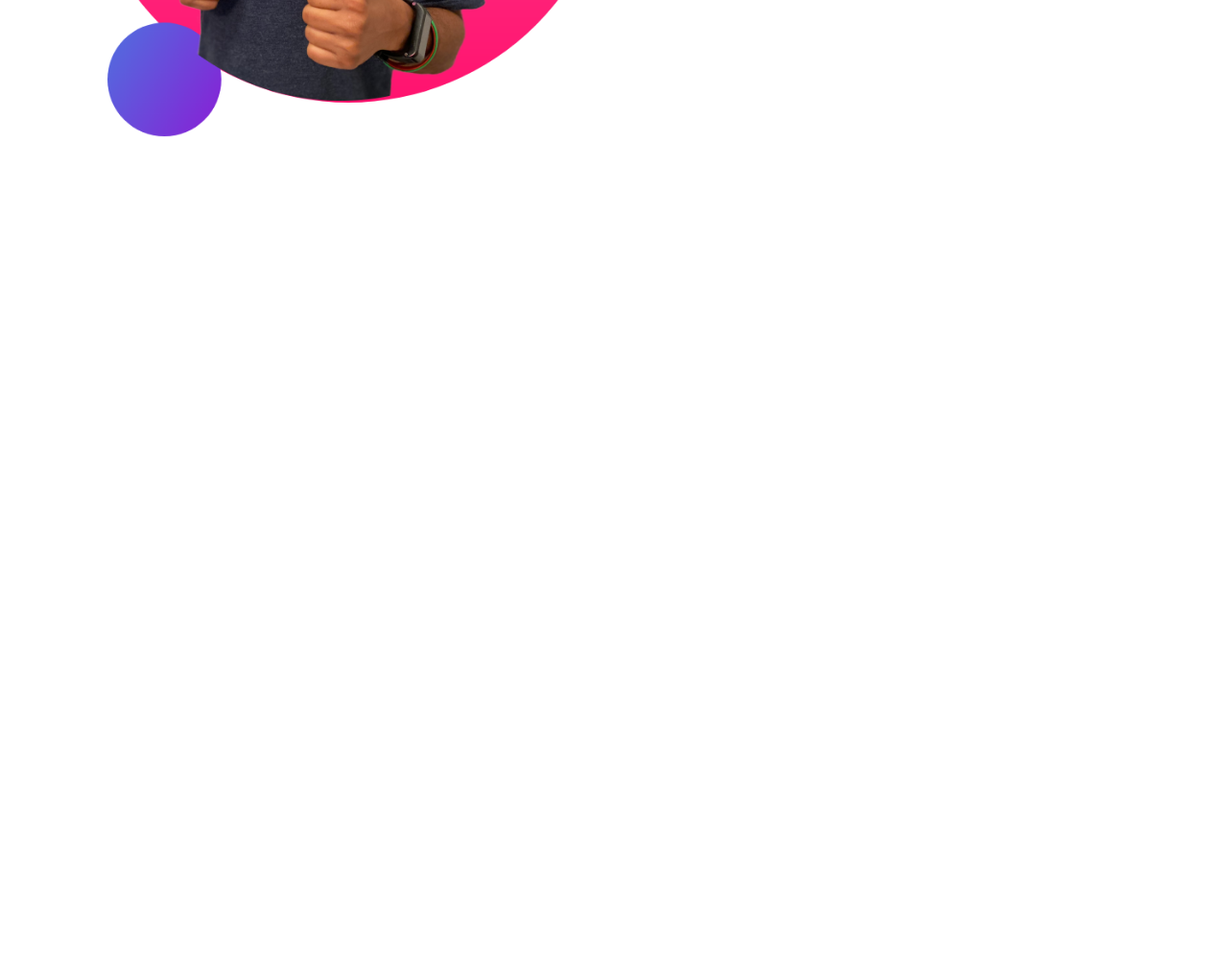
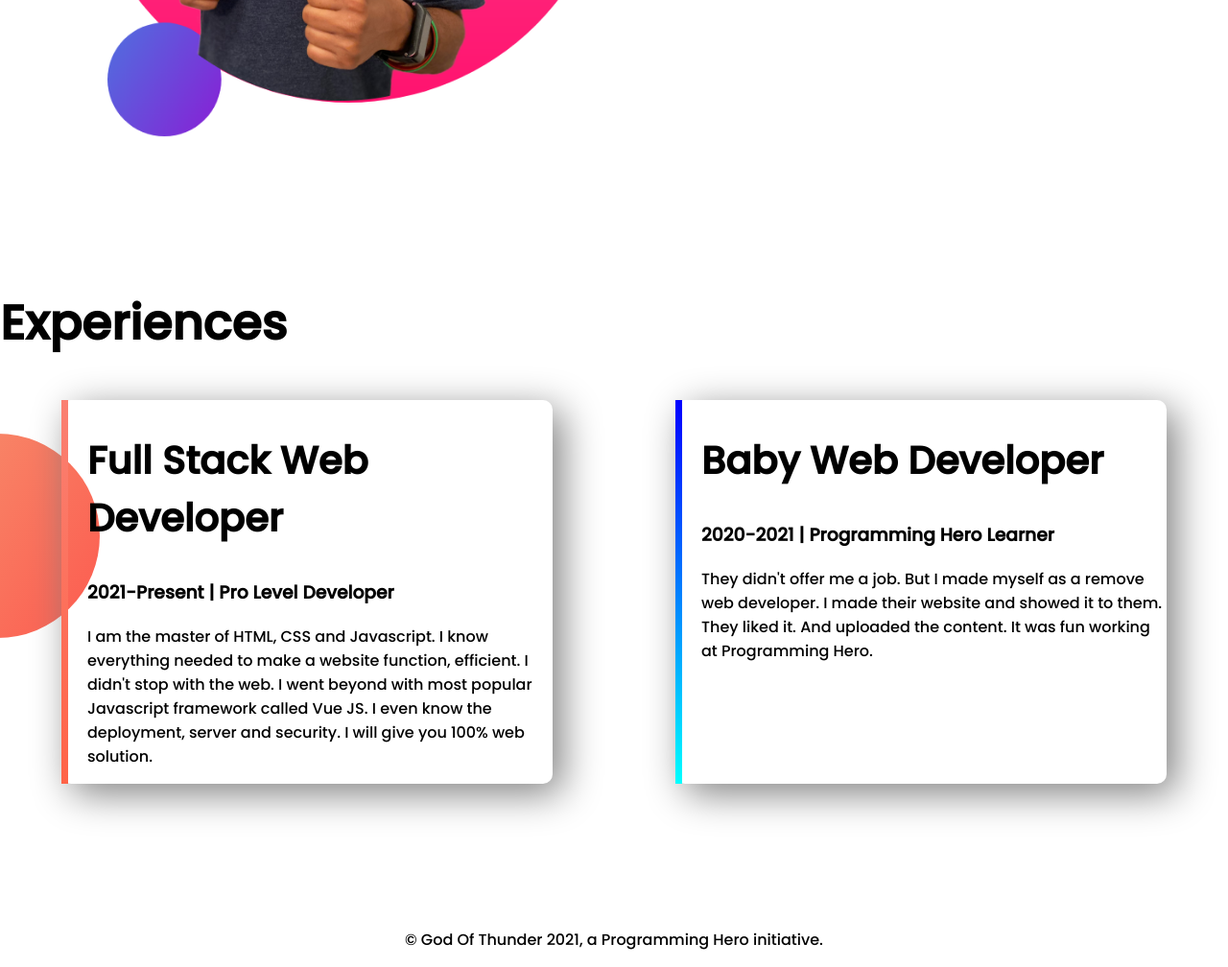
Before and after one commit to raihan6714/developer-portfolio, a plain HTML site: page index.html in a window 1280 px wide. Shown: the part 1214-2222 px from the top of the page at 96% size. Before the commit the page ends 1514 px from the top, so only its background shows below. Drawn offline with Linux system fonts and the light colour scheme.

Commit message:
footer and exprince section added

```diff
--- a/index.html
+++ b/index.html
@@ -12,7 +12,7 @@
 </head>
 
 <body>
-    <section class="top-banner">
+    <section class="top-banner flexible-container">
         <div class="hafe-width">
             <h1>welcome To</h1>
             <h1><span class="orange-color">God Of Thudner's</span> World!</h1>
@@ -30,7 +30,7 @@
         </div>
 
     </section>
-    <section class="dream-big">
+    <section class="dream-big flexible-container">
         <div class="hafe-width">
             <img src="images/jhankar2.png" alt="my photo without backgroung">
         </div>
@@ -42,6 +42,29 @@
             <a class="link-button" target="_blank" href="#">DOWNLOAD RESUME</a>
         </div>
     </section>
+    <section class="experience-area">
+        <h1>Experiences</h1>
+        <div class="flexible-container">
+            <div id="full-stack-experience" class="experience-item">
+                <h2>Full Stack Web Developer</h2>
+                <h3>2021-Present | Pro Level Developer</h3>
+                <p>I am the master of HTML, CSS and Javascript. I know everything needed to make a website function,
+                    efficient. I didn't stop with the web. I went beyond with most popular Javascript framework called
+                    Vue
+                    JS. I even know the deployment, server and security. I will give you 100% web solution.</p>
+            </div>
+            <div id="web-dev-experience" class="experience-item">
+                <h2>Baby Web Developer</h2>
+                <h3>2020-2021 | Programming Hero Learner</h3>
+                <p>They didn't offer me a job. But I made myself as a remove web developer. I made their website and
+                    showed
+                    it to them. They liked it. And uploaded the content. It was fun working at Programming Hero.</p>
+            </div>
+        </div>
+    </section>
+    <footer>
+        <p>© God Of Thunder 2021, a Programming Hero initiative.</p>
+    </footer>
 </body>
 
 </html>
--- a/style.css
+++ b/style.css
@@ -6,10 +6,15 @@ h1{
     font-size: 50px;
 }
 
+h2{
+    font-size: 40px;
+}
+
 .orange-color{
     color: orange;
 }
-section{
+
+.flexible-container{
     display: flex;
     margin-bottom: 150px;
 }
@@ -42,3 +47,33 @@ section{
     background-repeat: no-repeat;
     background-position: right;
 }
+.experience-item{
+    width: 40%;
+    margin-left: 5%;
+    margin-right: 5%;
+    padding-left: 20px;
+    border-radius: 10px;
+    box-shadow: 10px 10px 40px gray;
+}
+
+.experience-area{
+    background-image: url(images/exp-bg.png);
+    background-repeat: no-repeat;
+    background-position: left;
+}
+
+#web-dev-experience{
+    border-left: 7px solid;
+    border-image: linear-gradient(blue,cyan);
+    border-image-slice: 1;
+}
+
+#full-stack-experience{
+    border-left: 7px solid;
+    border-image: linear-gradient(salmon,tomato);
+    border-image-slice: 1;
+}
+
+footer p {
+    text-align: center;
+}
```
